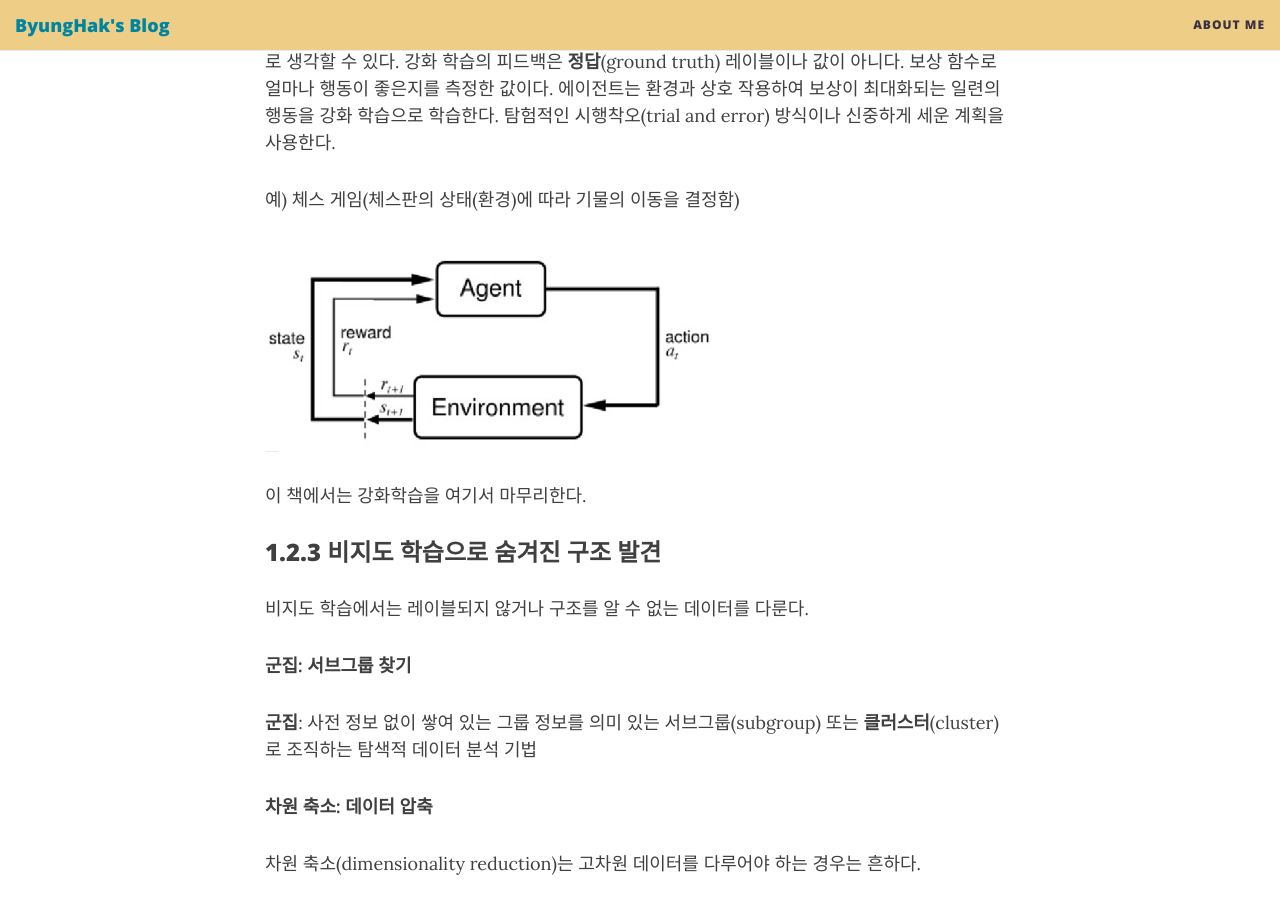
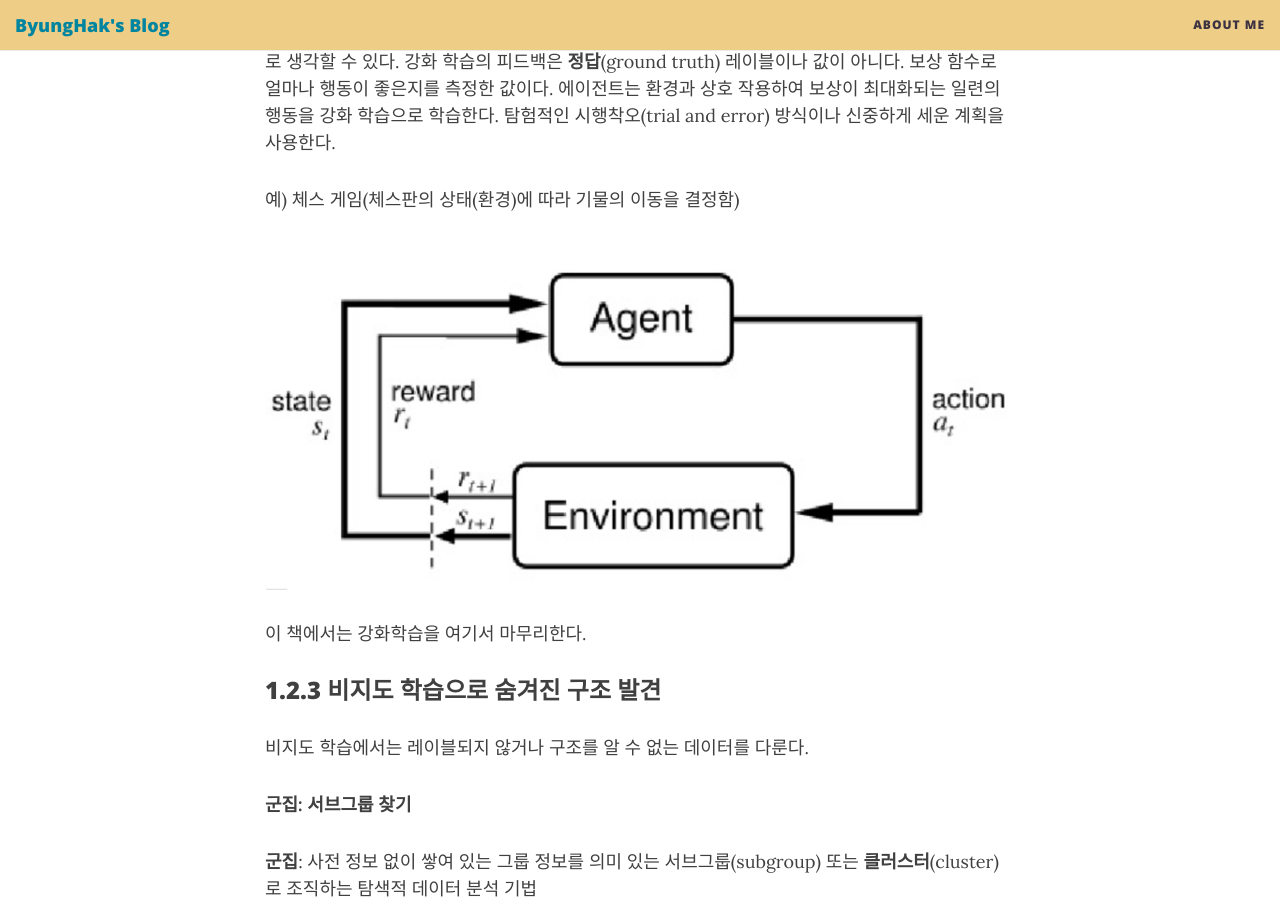
Before and after one commit to bengHak/benghak.github.io, a Jekyll site: the page built from _posts/2020-01-09-ML_chapter_01.md, in a window 1280 px wide and 900 px high, scrolled down 2534 px. Built offline with Jekyll 4.4.1, drawn with Linux system fonts in a browser that asks for light colours; nearby versions of some CDN libraries; comment, search, counter and statistics services are not loaded.

Commit message:
이미지 크기 조정

```diff
--- a/_posts/2020-01-09-ML_chapter_01.md
+++ b/_posts/2020-01-09-ML_chapter_01.md
@@ -76,7 +76,7 @@ comments: true
 
 예) 체스 게임(체스판의 상태(환경)에 따라 기물의 이동을 결정함)
 
-<img src="../img/ml_review/ml_chapter01_reinforce.png" width="60%" alt="강화학습">
+<img src="../img/ml_review/ml_chapter01_reinforce.png" width="100%" alt="강화학습">
 
 이 책에서는 강화학습을 여기서 마무리한다.
 
@@ -105,7 +105,7 @@ comments: true
 
 
 
-<img src="../img/ml_review/ml_chapter01_manifold.png" width="60%" alt="manifold">
+<img src="../img/ml_review/ml_chapter01_manifold.png" width="100%" alt="manifold">
 
 비선형(nonlinear) 차원 축소를 통해 3D 스위스롤(swiss roll)을 압축한 모습
 
@@ -117,7 +117,7 @@ comments: true
 각 붓꽃 샘플은 하나의 **행**(row), 센티미터 단위의 측정값은 **열**(column)에 저장되고,
 데이터셋의 **특성**(feature)이라고도 한다.
 
-<img src="../img/ml_review/ml_chapter01_iris-dataset.png" width="60%" alt="iris">
+<img src="../img/ml_review/ml_chapter01_iris-dataset.png" width="100%" alt="iris">
 
 기초적인 선형대수학(linear algebra)을 사용해서 설명한다.
 데이터는 행렬(matrix)과 벡터(vector) 표기로 나타낸다.
@@ -129,7 +129,7 @@ comments: true
 학습 알고리즘과 함께 머신 러닝 시스템의 중요한 다른 부분을 다룬다.
 아래 그림은 예측 모델링에 머신 러닝을 사용하는 전형적인 작업 흐름이다.
 
-<img src="../img/ml_review/ml_chapter01_roadmap.jpg" width="80%" alt="roadmap">
+<img src="../img/ml_review/ml_chapter01_roadmap.jpg" width="100%" alt="roadmap">
 
 ### 1.4.1 전처리: 데이터 형태 갖추기
 
```
